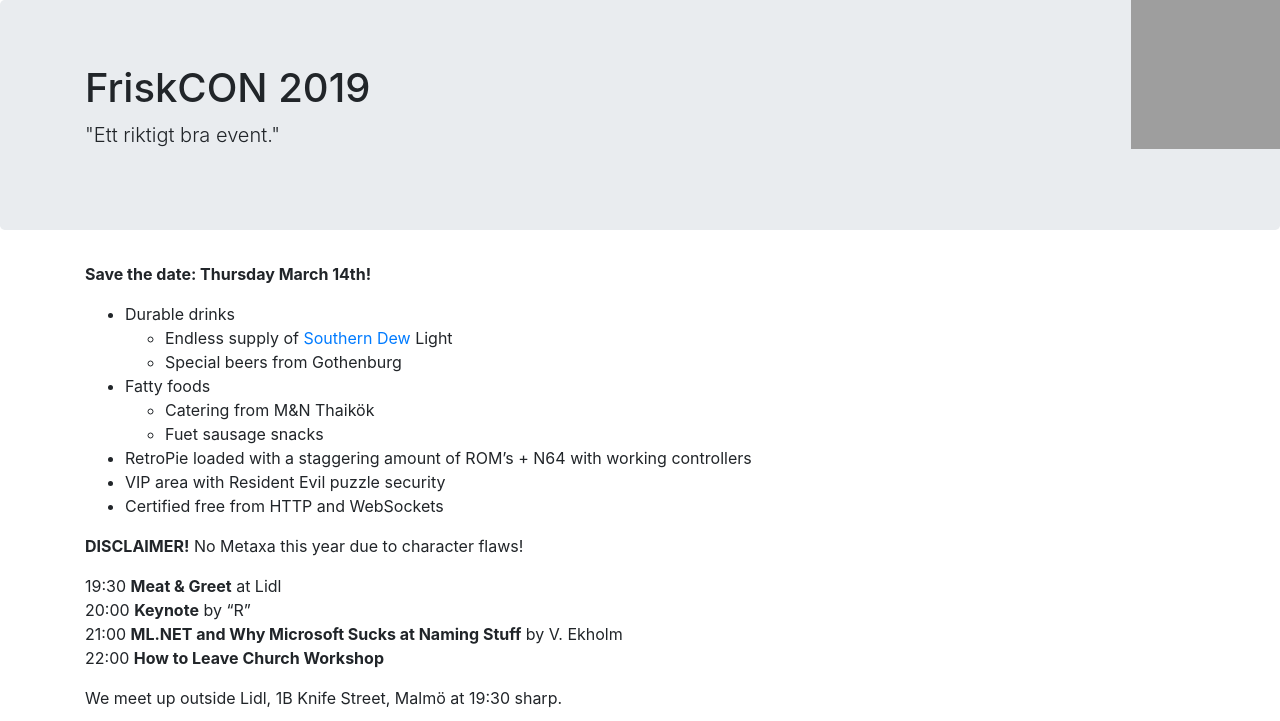
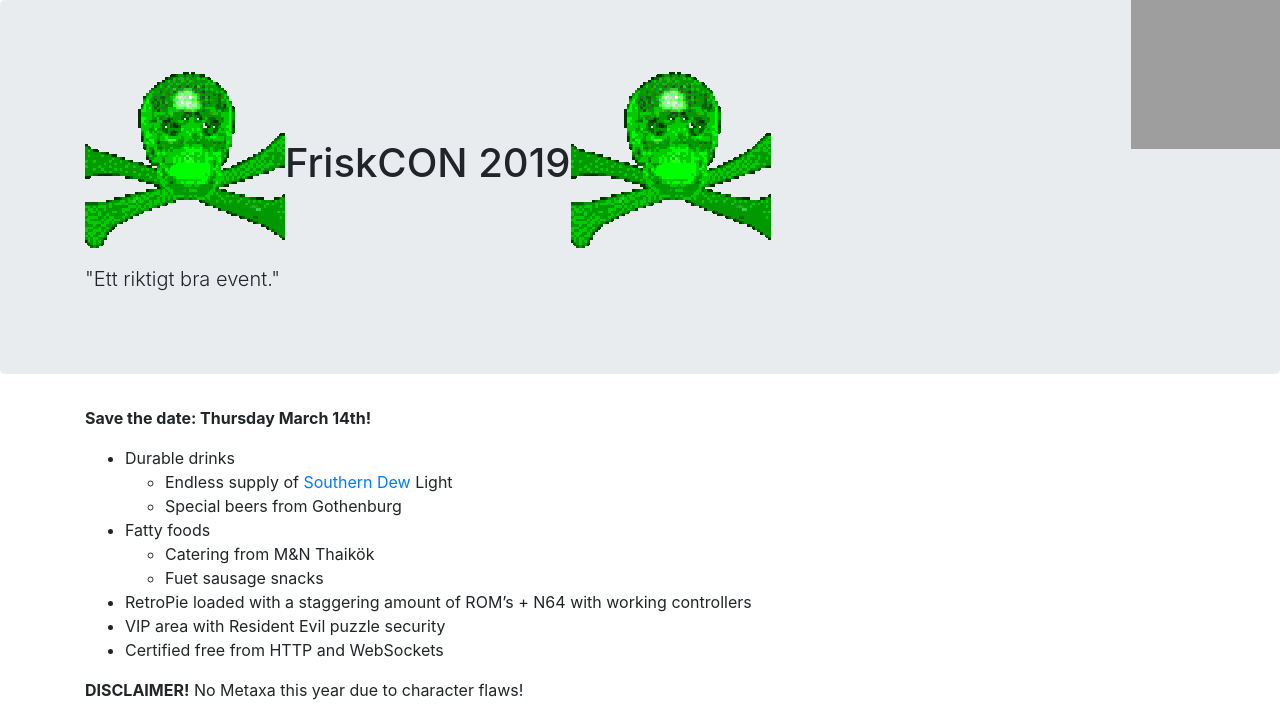
Before and after one commit to vikekh/friskcon, a Jekyll site: the page built from index.md, in a window 1280 px wide. Shown: the top 721 px of the page. Built offline with Jekyll 4.4.1, drawn with Linux system fonts in a browser that asks for light colours; our own code applies the rules of GitHub Pages for plain Markdown files; some of the changed text lies outside the part shown; grey boxes are pictures that could not be loaded.

Commit message:
new design for the logo

```diff
--- a/_layouts/default.html
+++ b/_layouts/default.html
@@ -11,19 +11,21 @@
 
 <body>
     <header class="jumbotron">
-        <div class="container">
-            <h1>{{ site.title }}</h1>
-            <p class="lead">"Ett riktigt bra event."</p>
+		<div class="container">
+    		<img style="float: left;" src="/skully.gif">
+            <h1 style="float: left; margin-top: 75px">{{ site.title }}</h1>
+    		<img style="float: left;" src="/skully.gif">
+            <p class="lead" style="clear: both;">"Ett riktigt bra event."</p>
         </div>
         <div class="ribbon">
             <a href="https://github.com/vikekh/friskcon">
-                <img width="149" height="149" src="https://github.blog/wp-content/uploads/2008/12/forkme_right_green_007200.png?resize=149%2C149" class="attachment-full size-full" alt="Fork me on GitHub" data-recalc-dims="1">
+                <img width="149" height="149" src="https://github.blog/wp-content/uploads/2008/12/forkme_right_green_007200.png?resize=149%2C149" class="attachment-full size-full" alt="Gaffla oss på GitHub" data-recalc-dims="1">
             </a>
         </div>
     </header>
     <main class="container">
         {{ content }}
-		<p><strong>NEDRÄKNIS: </strong><strong id="countdown"></strong></p>
+		<p><strong>NEDRÄKNING: </strong><strong id="countdown"></strong></p>
     </main>
     <footer class="container">
         <p>
```
Also changed, not shown: skully.gif (added).
